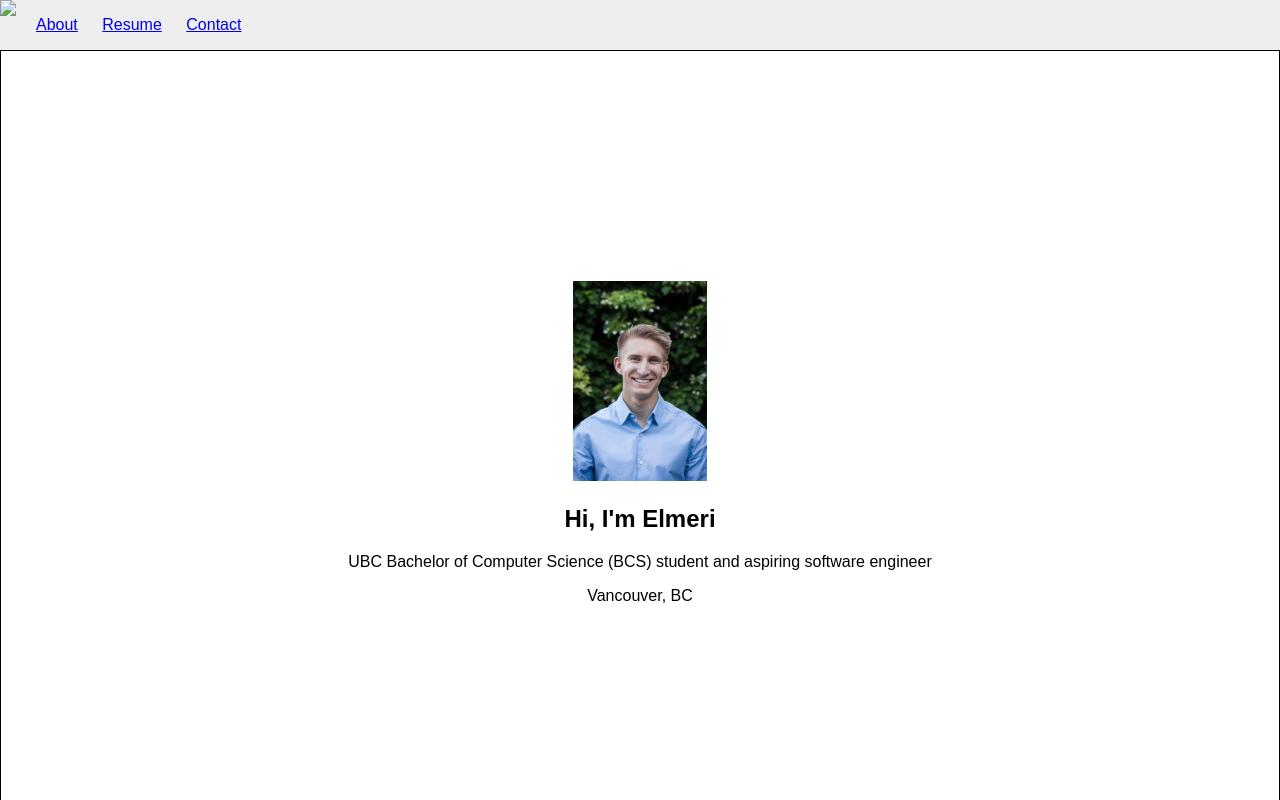
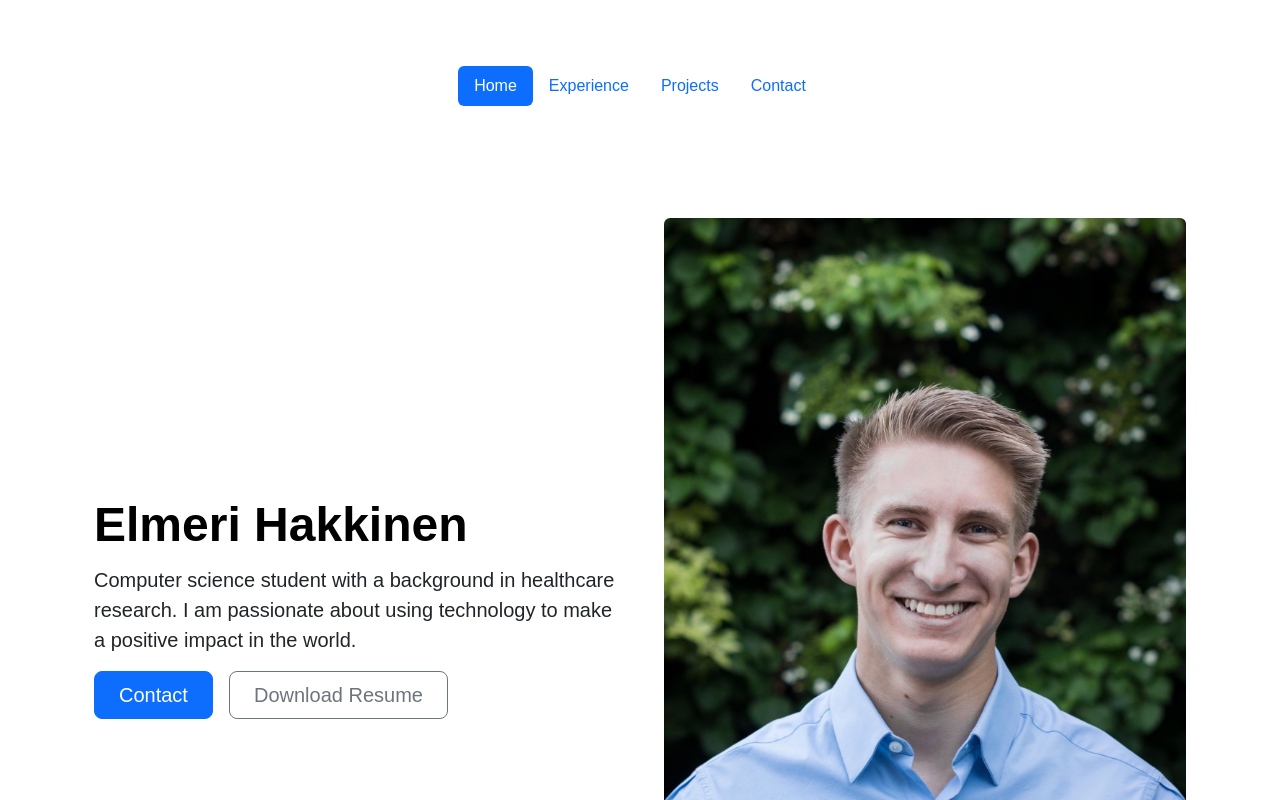
Before and after one commit to hakkd/personal-website, a plain HTML site: page index.html in a window 1280 px wide. Shown: the top 800 px of the page. Drawn offline with nearby package versions, Linux system fonts and the light colour scheme.

Commit message:
added bootstrap components

```diff
--- a/index.html
+++ b/index.html
@@ -7,49 +7,46 @@
     <meta name="viewport" content="width=device-width, initial-scale=1.0">
     <meta name="description" content="personal website, about me, resume">
     <meta name="keywords" content="HTML, CSS, JavaScript">
-    <title>Elmeri Hakkinen</title>
+    <title>Elmeri Häkkinen</title>
+    <link
+        href="https://cdn.jsdelivr.net/npm/bootstrap@5.3.0-alpha3/dist/css/bootstrap.min.css"
+        rel="stylesheet"
+        integrity="sha384-KK94CHFLLe+nY2dmCWGMq91rCGa5gtU4mk92HdvYe+M/SXH301p5ILy+dN9+nJOZ" crossorigin="anonymous"
+    >
     <link rel="stylesheet" href="style.css">
 </head>
 <body>
-    <header>
-        <img src = "something.jpg">
-        <nav>
-            <ul>
-                <li><a href=#about>About</a></li>
-                <li><a href=#resume>Resume</a></li>
-                <li><a href=#contact>Contact</a></li>
-            </ul>
-        </nav>
-    </header>
+    <div class="container">
+        <header class="d-flex justify-content-center py-3">
+        <ul class="nav nav-pills">
+            <li class="nav-item"><a href="index.html" class="nav-link active" aria-current="page">Home</a></li>
+            <li class="nav-item"><a href="experience.html" class="nav-link">Experience</a></li>
+            <li class="nav-item"><a href="projects.html" class="nav-link">Projects</a></li>
+            <li class="nav-item"><a href="contact.html" class="nav-link">Contact</a></li>
+        </ul>
+        </header>
+    </div>
     <main>
-        <section id = "about">
-            <div class="section-inner">
-                <img src="/assets/5F99958E-E1C6-43B3-AE77-A7EADD35CD47_1_105_c.jpeg" class="img-headshot">
-                <h1>Hi, I'm Elmeri</h1>
-                <p>UBC Bachelor of Computer Science (BCS) student and aspiring software engineer</p>
-                <p>Vancouver, BC</p>
+        <div class="container col-xxl-8 px-4 py-5">
+            <div class="row flex-lg-row-reverse align-items-center g-5 py-5">
+                <div class="col-10 col-sm-8 col-lg-6">
+                    <img src="./assets/5F99958E-E1C6-43B3-AE77-A7EADD35CD47_1_105_c.jpeg" class="d-block mx-lg-auto img-fluid rounded" alt="Bootstrap Themes" loading="lazy" height="100">
+                </div>
+                <div class="col-lg-6">
+                    <h1 class="display-5 fw-bold text-body-emphasis lh-1 mb-3">Elmeri Hakkinen</h1>
+                    <p class="lead">Computer science student with a background in healthcare research. I am passionate about
+                        using technology to make a positive impact in the world. </p>
+                    <div class="d-grid gap-2 d-md-flex justify-content-md-start">
+                    <button type="button" class="btn btn-primary btn-lg px-4 me-md-2">Contact</button>
+                    <button type="button" class="btn btn-outline-secondary btn-lg px-4">Download Resume</button>
+                    </div>
+                </div>
             </div>
-        </section>
-        <section id = "resume">
-            <div class="section-inner">
-                <img src="something.jpg" class="profile-img">
-                <h1>Something about me</h1>
-            </div>
-        </section>
-        <section id = "contact">
-            <div class="section-inner">
-                <h2>Contact me</h2>
-                <p>You can find me on:</p>
-                <ul>
-                    <li><a href="https://github.com/hakkd">GitHub</a></li>
-                    <li><a href="https://www.linkedin.com/in/elmeri-hakkinen/">LinkedIn</a></li>
-                </ul>
-                <p>Or, you can <a href="mailto:ehakki@student.ubc.ca">send me an email</a>.</p>
-            </div>
-        </section>
+        </div>
     </main>
     <footer>
         © Copyright Elmeri Häkkinen, 2023
     </footer>
+    <script src="https://cdn.jsdelivr.net/npm/bootstrap@5.3.0-alpha3/dist/js/bootstrap.bundle.min.js" integrity="sha384-ENjdO4Dr2bkBIFxQpeoTz1HIcje39Wm4jDKdf19U8gI4ddQ3GYNS7NTKfAdVQSZe" crossorigin="anonymous"></script>
 </body>
 </html>
--- a/style.css
+++ b/style.css
@@ -3,46 +3,3 @@ body {
     margin-top: 50px;
     font-family: sans-serif;
 }
-
-header {
-    display: flex;
-    position: fixed;
-    top: 0;
-    left: 0;
-    right: 0;
-    height: 50px;
-    line-height: 50px;
-    background-color: #eee;
-}
-
-header * {
-    display: inline;
-    height: 50px;
-}
-
-header ul {
-    padding: 0;
-}
-
-header li {
-    margin-left: 20px;
-}
-
-section {
-    height: 100vh;
-    border: 1px solid black;
-    display: flex;
-    justify-content: center;
-    align-items: center;
-    text-align: center;
-}
-
-.img-headshot {
-    max-width: 100%;
-    height: 200px;
-}
-
-footer {
-    text-align: center;
-    padding: 50px;
-}
```
Also changed, not shown: contact.html (added, +12 -0 lines), experience.html (added, +12 -0 lines), projects.html (added, +12 -0 lines), 1 other file.
